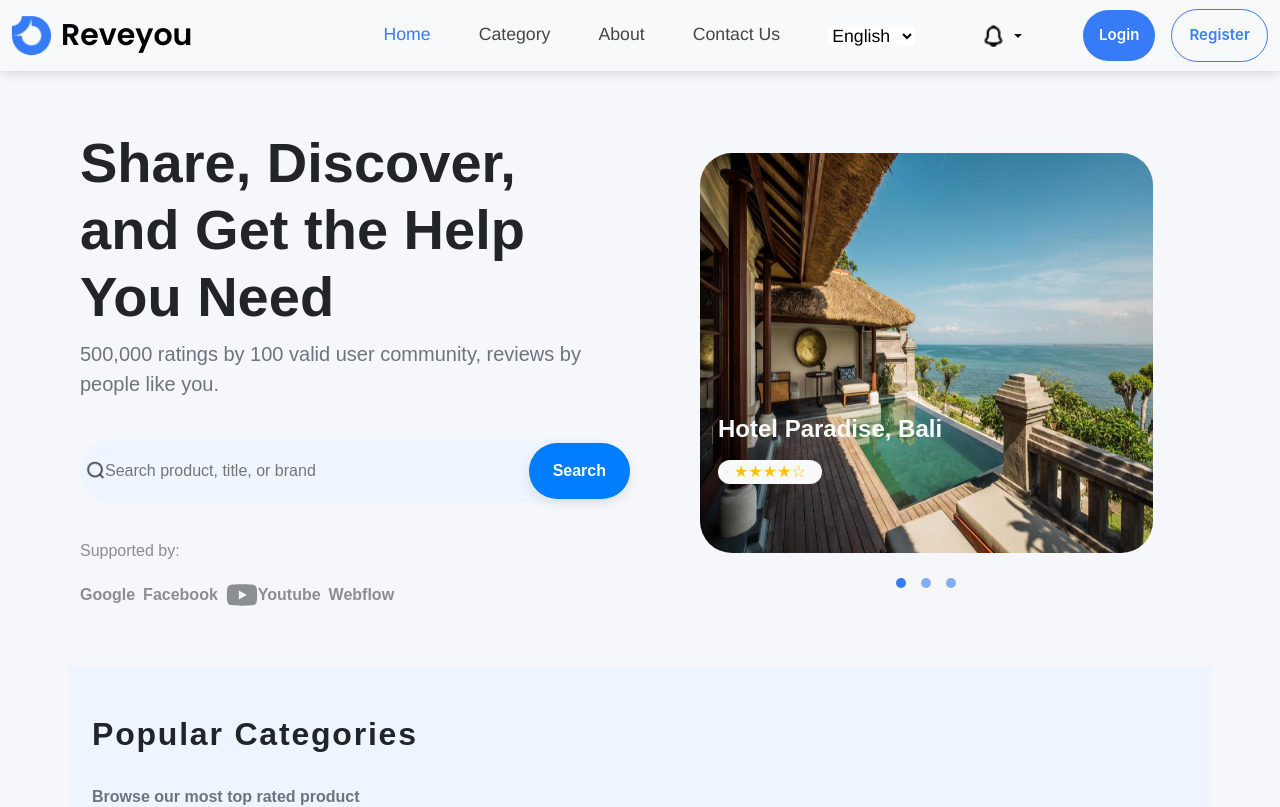
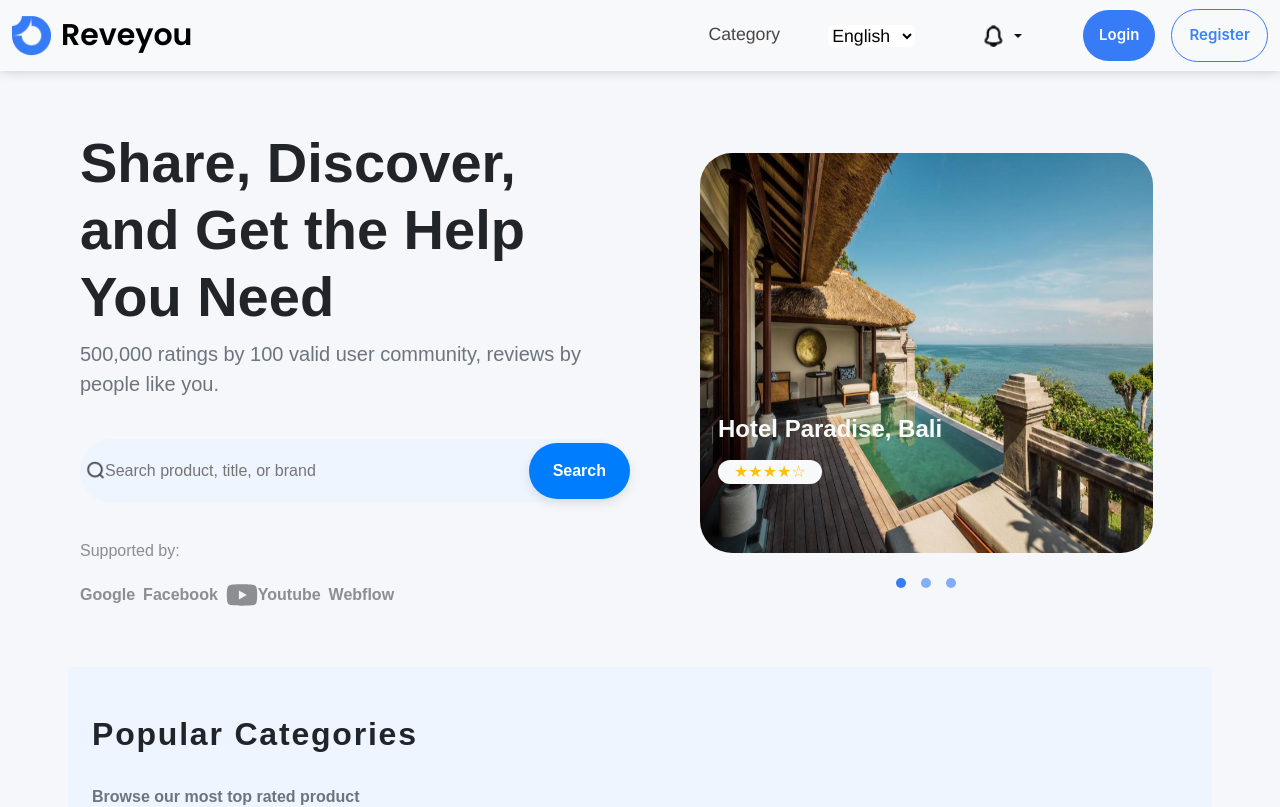
Before and after one commit to saraabdelrhman/wallet-market-master, a React (Create React App) app: page / in a window 1280 px wide. Shown: the top 807 px of the page. Built offline with nearby package versions, Linux system fonts and the light colour scheme.

Commit message:
Update Header.js

```diff
--- a/src/components/Header.js
+++ b/src/components/Header.js
@@ -20,6 +20,11 @@ const Header = ({ language, setLanguage }) => {
       : { color: '#474545' };
 
   const toggleMenu = () => setIsMenuOpen(!isMenuOpen);
+
+  // Function to close the menu
+  const handleLinkClick = () => {
+    setIsMenuOpen(false);
+  };
 
   return (
     <nav className="navbar navbar-expand-lg navbar-light bg-light">
@@ -50,25 +55,20 @@ const Header = ({ language, setLanguage }) => {
         >
           <ul className="navbar-nav ms-auto gap-5">
             <li className="nav-item mt-1">
-              <Link className="nav mt-2" to="/" style={isActive('/')}>
-                Home
-              </Link>
-            </li>
-            <li className="nav-item mt-1">
-              <Link className="nav mt-2" style={isActive('/categories')} to="/categories">
+              <Link className="nav mt-2" style={isActive('/categories')} to="/categories" onClick={handleLinkClick}>
                 Category
               </Link>
             </li>
-            <li className="nav-item mt-1">
-              <Link className="nav mt-2" style={isActive('/about')} to="/about">
+            {/* <li className="nav-item mt-1">
+              <Link className="nav mt-2" style={isActive('/about')} to="/about" onClick={handleLinkClick}>
                 About
               </Link>
             </li>
             <li className="nav-item mt-1">
-              <Link className="nav mt-2" style={isActive('/contact')} to="/contact">
+              <Link className="nav mt-2" style={isActive('/contact')} to="/contact" onClick={handleLinkClick}>
                 Contact Us
               </Link>
-            </li>
+            </li> */}
 
             {/* Language Selector */}
             <li className="nav d-flex align-items-center">
```
